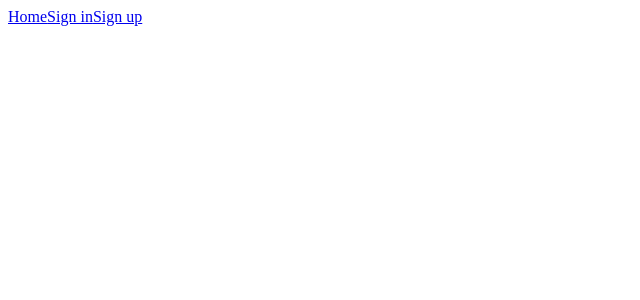
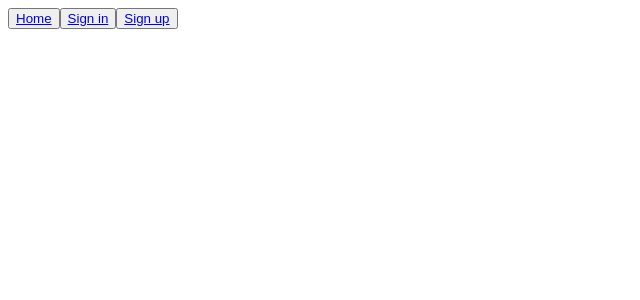
Before and after one commit to psymoney/stocker, a React (Create React App) app in the folder frontend/: page / in a window 1280 px wide. Shown: the top 300 px of the page, without its empty margins (0-640 px from the left). Built offline with nearby package versions, Linux system fonts and the light colour scheme.

Commit message:
Add signin/logout switching button

```diff
--- a/frontend/package.json
+++ b/frontend/package.json
@@ -6,7 +6,11 @@
     "@testing-library/jest-dom": "^5.11.10",
     "@testing-library/react": "^11.2.6",
     "@testing-library/user-event": "^12.8.3",
+    "bootstrap": "^4.6.0",
+    "button": "^1.1.1",
     "react": "^17.0.2",
+    "react-bootstrap-validation": "^0.1.11",
+    "react-button": "^1.2.1",
     "react-dom": "^17.0.2",
     "react-router-dom": "^5.2.0",
     "react-scripts": "4.0.3",
--- a/frontend/src/components/Navigation.js
+++ b/frontend/src/components/Navigation.js
@@ -1,14 +1,27 @@
 import React from 'react';
+import { Button } from 'react-bootstrap';
 import { Link } from 'react-router-dom';
 
-function Navigation() {
+class Navigation extends React.Component {
+  state = {
+    isLoggedIn: false
+  };
+  render() {
     return (
       <div className='navigation'>
+        <Button>
           <Link to="/home">Home</Link>
-      <Link to="/singin">Sign in</Link>
+        </Button>
+        <Button color="light">
+        {this.isLoggedIn ?
+        'Log out' : <Link to='/signin'>Sign in</Link>}
+        </Button>
+        <Button>
           <Link to="/signup">Sign up</Link>
+        </Button>
       </div>
     );
   }
+}
 
 export default Navigation
```
Also changed, not shown: 1 other file (tests, documents, lock files or other folders). Lines whose indentation alone changed are shown as unchanged.
